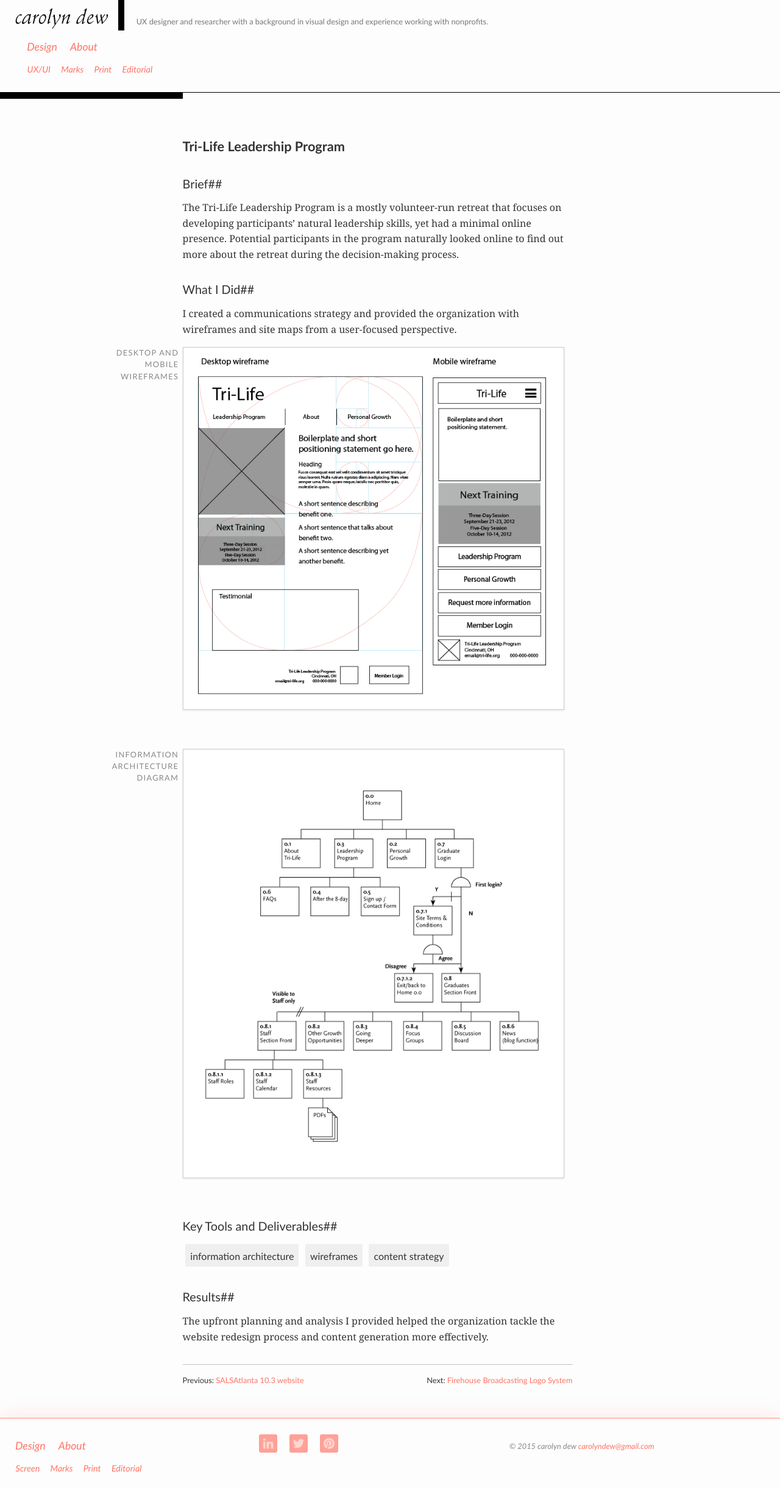
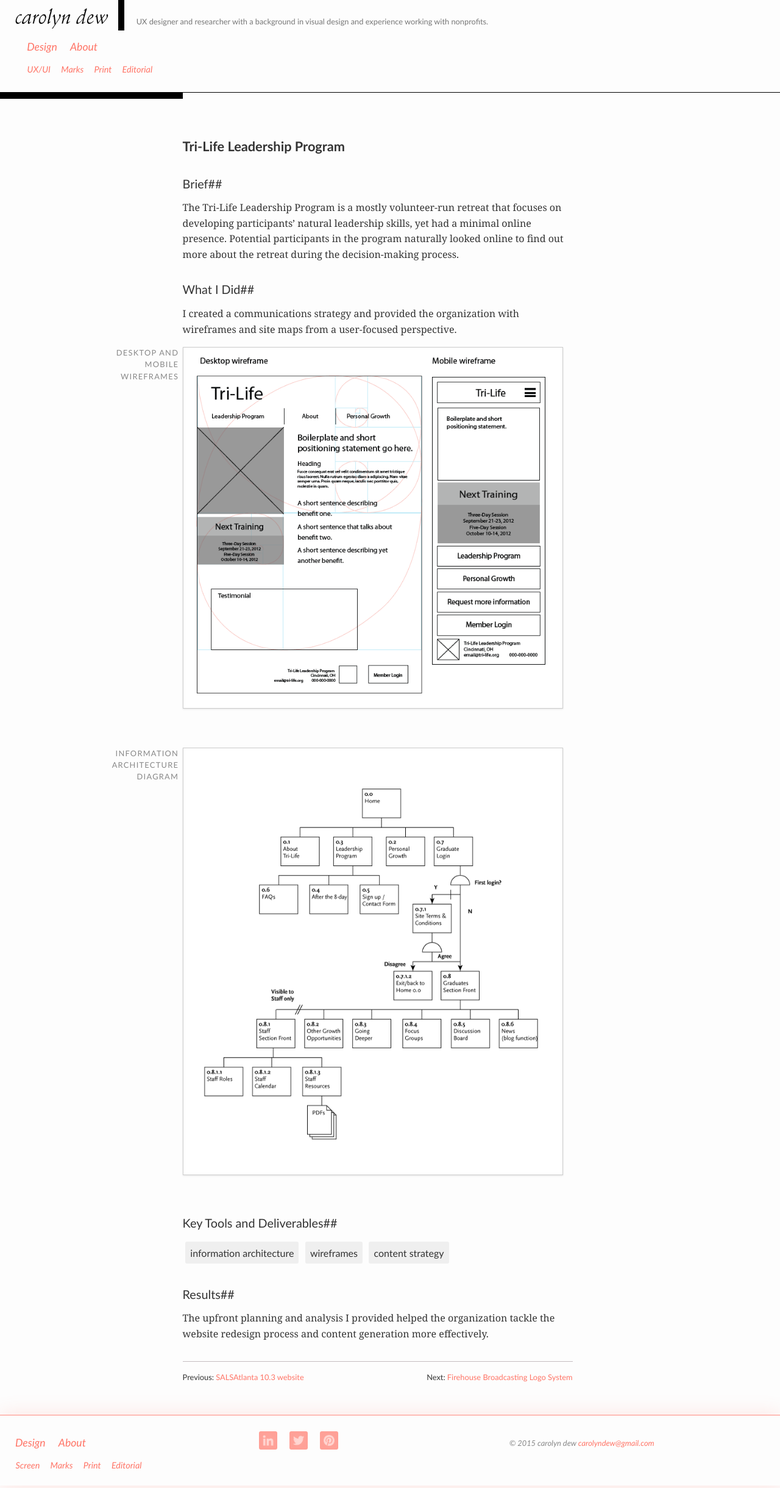
Before and after one commit to carodew/carodew.github.io, a Jekyll site: the page built from _posts/projects/ux/2014-01-05-tri-life.md, in a window 1280 px wide. Shown: the whole page at 61% size. Built offline with Jekyll 4.4.1, drawn with Linux system fonts in a browser that asks for light colours.

Commit message:
style tweaks

```diff
--- a/_sass/_images.scss
+++ b/_sass/_images.scss
@@ -22,25 +22,29 @@
 	}
 }
 
+.logotype img { background-color: transparent; }
+
+.project {
 	figure {
 		margin-bottom: 3rem;
 		margin-right: 0;
 		margin-left: 0;
 		@media screen and (min-width: $breakpoint1) { position: relative; }
-}
-
-.logotype img { background-color: transparent; }
-
-.project {
-	img {
+		> img, a {
+			display: inline-block;
 			width: 96%;
 			margin-bottom: 1rem;
-		padding: 5px;
+			padding: 0.6%;
 			border: 1px solid #ccc;
 			border: 1px solid rgba(0, 0, 0, 0.2);
 			-webkit-box-shadow: 0 1px 3px rgba(0, 0, 0, 0.1);
 				 -moz-box-shadow: 0 1px 3px rgba(0, 0, 0, 0.1);
 							box-shadow: 0 1px 3px rgba(0, 0, 0, 0.1);
+		}
+		> a {
+				&:hover, &:focus { @include pinkGlow; }
+				> img { width: 100%; }
+			}
 		}
 	.img-halfsies {
 		@media screen and ( min-width: 697px ){
--- a/_sass/_project.scss
+++ b/_sass/_project.scss
@@ -44,4 +44,6 @@
 			vertical-align: baseline;
 		}
 	}
+
+.proprietary .prev-next-nav { display: none; }
 /* ================== Project // EOF ================== */
--- a/_sass/_typography.scss
+++ b/_sass/_typography.scss
@@ -11,7 +11,10 @@
 nav,
 section { display: block; }
 
-html {
+html,
+p,
+ul,
+ol {
 	font-family: $serifStack;
 	font-size: 100%;
 	-webkit-text-size-adjust: 100%;
@@ -58,7 +61,7 @@
 
 li { line-height: 1.6em; }
 
-li + li { margin-top: 0.5em; }
+li + li { margin-top: 0.7em; }
 
 ul.unstyled, ol.unstyled {
 	margin-left: 0;
```
Lines whose indentation alone changed are shown as unchanged.
